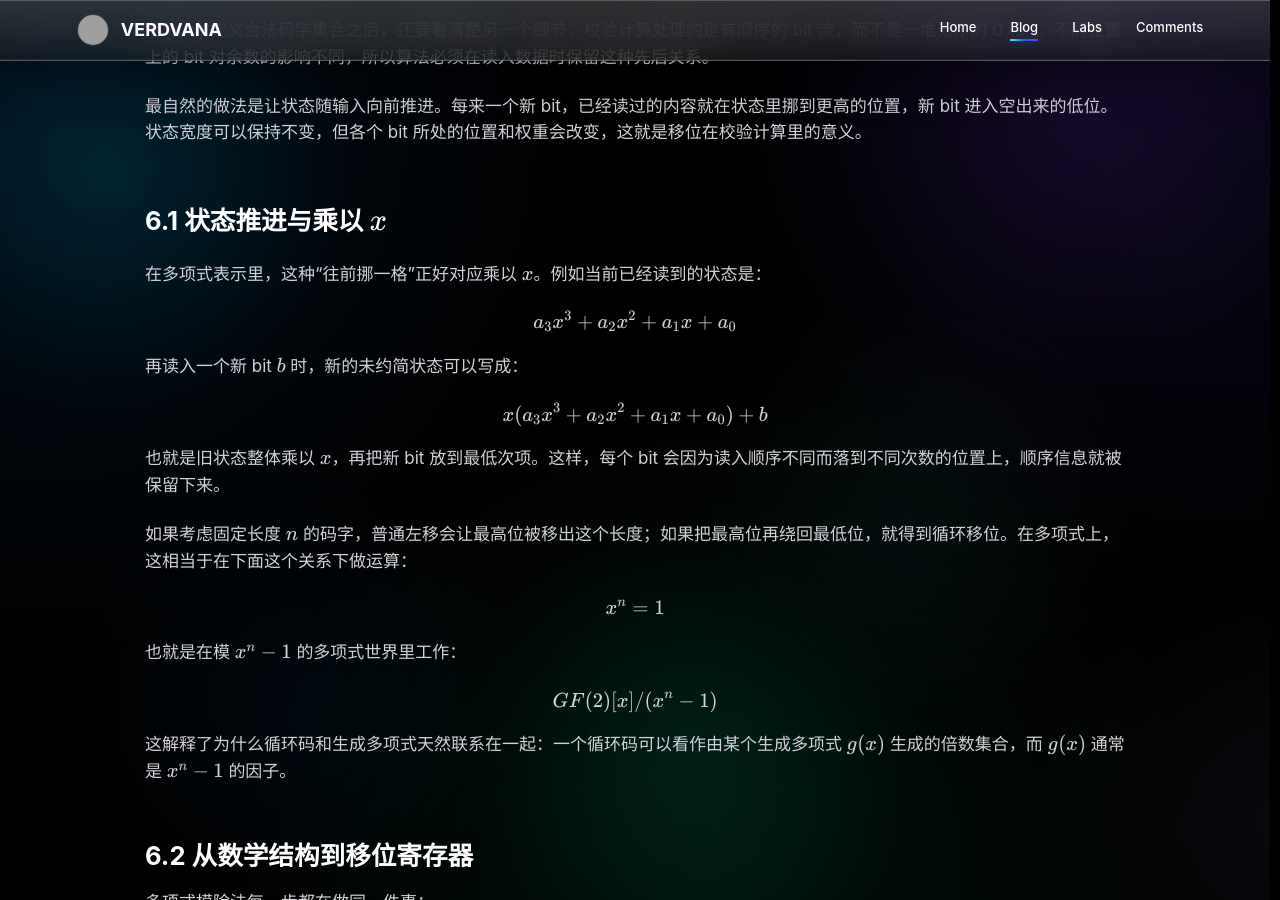
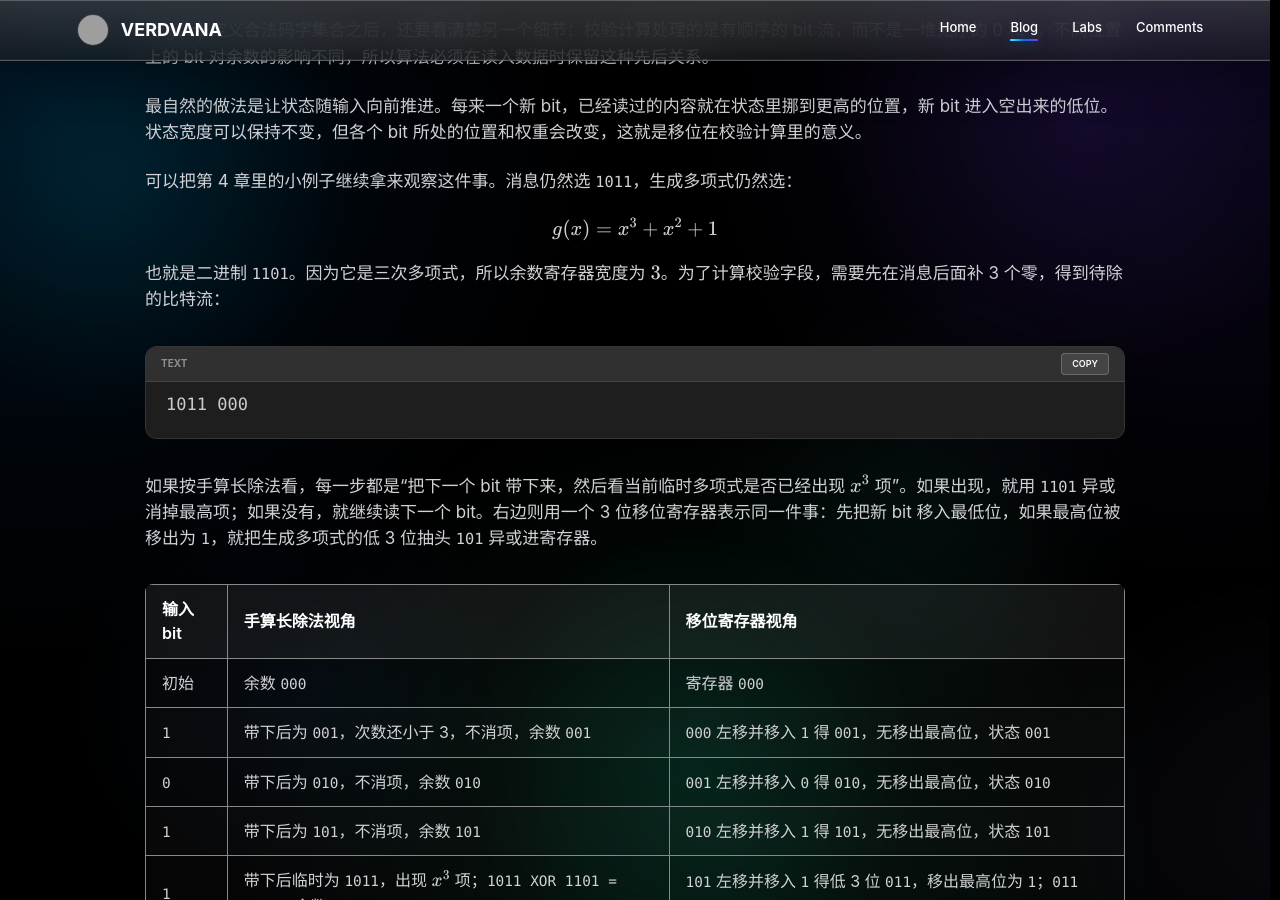
Before and after one commit to Verdvana/Verdvana.github.io, a Jekyll site: the page built from _posts/2026-06-12-finite-field-generator-polynomial.md, in a window 1280 px wide and 900 px high, scrolled down 11023 px. Built offline with Jekyll 4.4.1, drawn with Linux system fonts in a browser that asks for light colours; comment, search, counter and statistics services are not loaded; some of the changed text lies outside the part shown; grey boxes are pictures that could not be loaded.

Commit message:
Add LFSR example for CRC long division

````diff
--- a/_posts/2026-06-12-finite-field-generator-polynomial.md
+++ b/_posts/2026-06-12-finite-field-generator-polynomial.md
@@ -436,6 +436,35 @@ $$
 用 $g(x)$ 定义合法码字集合之后，还要看清楚另一个细节：校验计算处理的是有顺序的 bit 流，而不是一堆无序的 0 和 1。不同位置上的 bit 对余数的影响不同，所以算法必须在读入数据时保留这种先后关系。
 
 最自然的做法是让状态随输入向前推进。每来一个新 bit，已经读过的内容就在状态里挪到更高的位置，新 bit 进入空出来的低位。状态宽度可以保持不变，但各个 bit 所处的位置和权重会改变，这就是移位在校验计算里的意义。
+
+可以把第 4 章里的小例子继续拿来观察这件事。消息仍然选 `1011`，生成多项式仍然选：
+
+$$
+g(x)=x^3+x^2+1
+$$
+
+也就是二进制 `1101`。因为它是三次多项式，所以余数寄存器宽度为 $3$。为了计算校验字段，需要先在消息后面补 3 个零，得到待除的比特流：
+
+```text
+1011 000
+```
+
+如果按手算长除法看，每一步都是“把下一个 bit 带下来，然后看当前临时多项式是否已经出现 $x^3$ 项”。如果出现，就用 `1101` 异或消掉最高项；如果没有，就继续读下一个 bit。右边则用一个 3 位移位寄存器表示同一件事：先把新 bit 移入最低位，如果最高位被移出为 `1`，就把生成多项式的低 3 位抽头 `101` 异或进寄存器。
+
+| 输入 bit | 手算长除法视角 | 移位寄存器视角 |
+|---|---|---|
+| 初始 | 余数 `000` | 寄存器 `000` |
+| `1` | 带下后为 `001`，次数还小于 3，不消项，余数 `001` | `000` 左移并移入 `1` 得 `001`，无移出最高位，状态 `001` |
+| `0` | 带下后为 `010`，不消项，余数 `010` | `001` 左移并移入 `0` 得 `010`，无移出最高位，状态 `010` |
+| `1` | 带下后为 `101`，不消项，余数 `101` | `010` 左移并移入 `1` 得 `101`，无移出最高位，状态 `101` |
+| `1` | 带下后临时为 `1011`，出现 $x^3$ 项；`1011 XOR 1101 = 0110`，余数 `110` | `101` 左移并移入 `1` 得低 3 位 `011`，移出最高位为 `1`；`011 XOR 101 = 110` |
+| `0` | 带下后临时为 `1100`；`1100 XOR 1101 = 0001`，余数 `001` | `110` 左移并移入 `0` 得低 3 位 `100`，移出最高位为 `1`；`100 XOR 101 = 001` |
+| `0` | 带下后为 `010`，不消项，余数 `010` | `001` 左移并移入 `0` 得 `010`，无移出最高位，状态 `010` |
+| `0` | 带下后为 `100`，不消项，余数 `100` | `010` 左移并移入 `0` 得 `100`，无移出最高位，状态 `100` |
+
+两列最后都得到余数 `100`，也就是前面手算出的校验字段。左边是在纸面上维护一个“当前余数”，右边是在电路里维护一个“寄存器状态”；它们不是两套算法，而是同一个 $GF(2)$ 多项式模除过程的两种表达。
+
+这个例子也能看出 LFSR 里的“反馈”到底来自哪里。`1101` 的最高位表示除式最高项 $x^3$，它负责判断何时需要消项；真正反馈进 3 位状态的是低阶部分 `101`，对应 $x^2$ 和常数项。当某一步移出了最高位 `1`，说明临时多项式中出现了需要被消掉的 $x^3$ 项，于是寄存器就异或 `101`，这正是手算里用 `1101` 对齐后异或消项的硬件化写法。
 
 ### 6.1 状态推进与乘以 $x$
 
````
